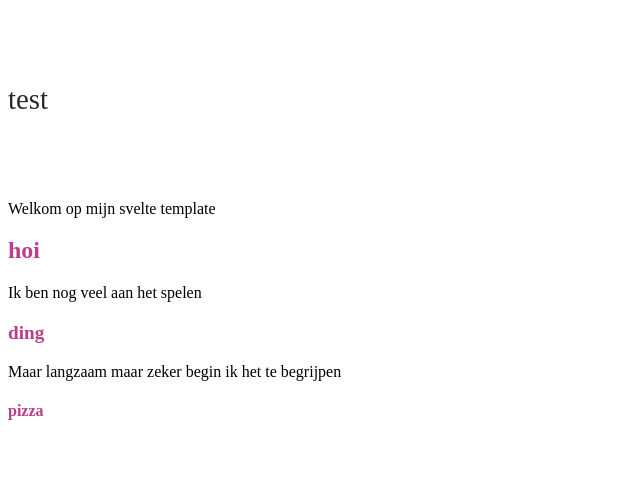
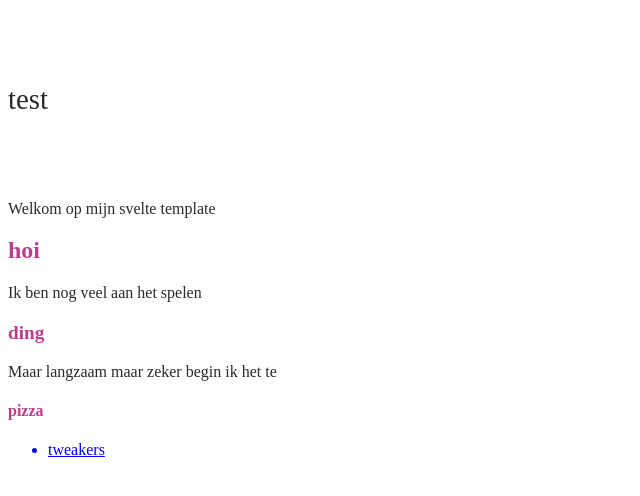
Before and after one commit to marcoFijan/frontend-applications, a Svelte app: page / in a window 1280 px wide. Shown: the top 496 px of the page, without its empty margins (0-640 px from the left). Built offline with nearby package versions, Linux system fonts and the light colour scheme.

Commit message:
working navbar with nesting and slot

```diff
--- a/src/App.svelte
+++ b/src/App.svelte
@@ -5,6 +5,10 @@
   import H3 from '/src/components/atoms/Header3.svelte';
   import H4 from '/src/components/atoms/Header4.svelte';
   import P from '/src/components/atoms/Paragraph.svelte';
+  import NavBar from '/src/components/molecules/NavigationBar.svelte';
+  // import Nav from '/src/components/atoms/Nav.svelte';
+  // import NavList from '/src/components/atoms/NavList.svelte';
+  // import NavListItem from '/src/components/atoms/NavListItem.svelte';
   // export let name = 'unknown';
 </script>
 
@@ -13,9 +17,14 @@
 <H2 content='hoi'/>
 <P content='Ik ben nog veel aan het spelen'/>
 <H3 content='ding'/>
-<P content='Maar langzaam maar zeker begin ik het te begrijpen'/>
+<P content='Maar langzaam maar zeker begin ik het te'/>
 <H4 content='pizza'/>
-
+<NavBar/>
+<!-- <Nav>
+  <NavList>
+      <NavListItem url='tweakers.net' content='tweakers'/>
+  </NavList>
+</Nav> -->
 <!-- <style>
 
 </style> -->
--- /dev/null
+++ b/src/components/atoms/Nav.svelte
@@ -0,0 +1,10 @@
+<script>
+</script>
+
+<style>
+
+</style>
+
+<nav>
+    <slot></slot>
+</nav>
--- /dev/null
+++ b/src/components/atoms/NavList.svelte
@@ -0,0 +1,10 @@
+<script>
+</script>
+
+<style>
+
+</style>
+
+<ul>
+    <slot></slot>
+</ul>
--- /dev/null
+++ b/src/components/atoms/NavListItem.svelte
@@ -0,0 +1,10 @@
+<script>
+    export let url = '/';
+    export let content = 'NavigatieItem'
+</script>
+
+<style>
+
+</style>
+
+<a href={url}><li>{content}</li></a>
--- a/src/components/atoms/Paragraph.svelte
+++ b/src/components/atoms/Paragraph.svelte
@@ -3,7 +3,7 @@
 </script>
 
 <style>
-    h1{
+    p{
         color: #2A292F;
         font-size: 1em;
     }
--- /dev/null
+++ b/src/components/molecules/NavigationBar.svelte
@@ -0,0 +1,12 @@
+<script type="text/javascript">
+  import Nav from '/src/components/atoms/Nav.svelte';
+  import NavList from '/src/components/atoms/NavList.svelte';
+  import NavListItem from '/src/components/atoms/NavListItem.svelte';
+    // export let name = 'unknown';
+</script>
+
+<Nav>
+    <NavList>
+        <NavListItem url='tweakers.net' content='tweakers'/>
+    </NavList>
+</Nav>
```
